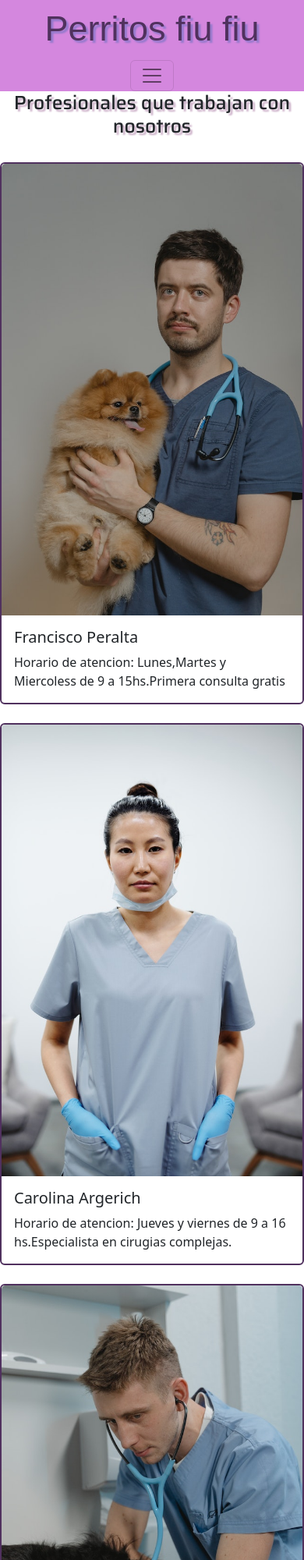
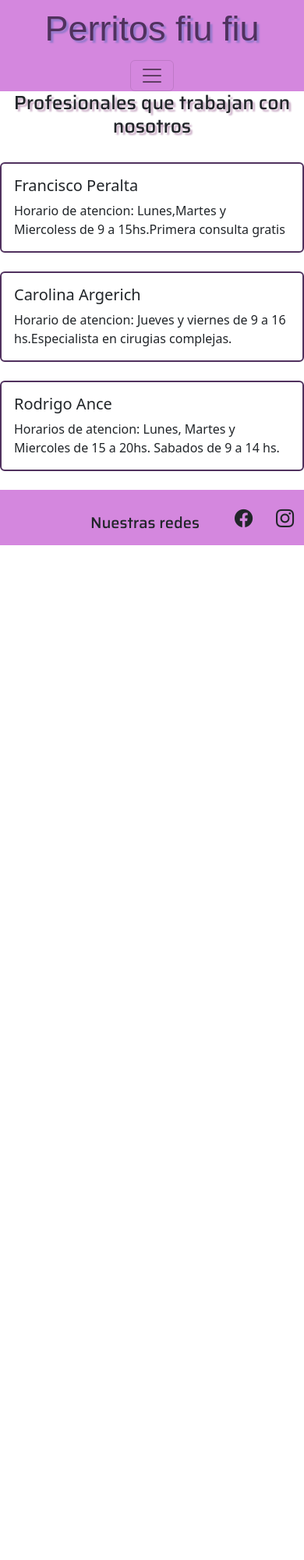
Before and after one commit to rociogan/galvan_proyectocoder, a plain HTML site: page pages/veterinaria.html in a window 390 px wide. Shown: the top 2000 px of the page at 78% size. After the commit the page ends 844 px from the top, so only its background shows below. Drawn offline with nearby package versions, Linux system fonts and the light colour scheme; a web font is replaced by a local one.

Commit message:
cambios en html nosotros y veterinaria para que sea mas optimo de manera resposive

```diff
--- a/pages/veterinaria.html
+++ b/pages/veterinaria.html
@@ -48,7 +48,7 @@
         <div class="row row-cols-1 row-cols-md-3 g-4 mt-2 mb-4">
             <div class="col">
               <div class="card h-100 borde-card-veterinarios">
-                <img src="../img/veterinario1.jpg" class="card-img-top" alt="Francisco Peralta veterinario">
+                <img src="../img/veterinario1.jpg" class="card-img-top d-none d-md-block" alt="Francisco Peralta veterinario">
                 <div class="card-body">
                   <h5 class="card-title">Francisco Peralta</h5>
                   <p class="card-text">Horario de atencion: Lunes,Martes y Miercoless de 9 a 15hs.Primera consulta gratis</p>
@@ -58,7 +58,7 @@
             </div>
             <div class="col">
               <div class="card h-100 borde-card-veterinarios">
-                <img src="../img/veterinaria2.jpg" class="card-img-top" alt="carolina argerich veterinaria">
+                <img src="../img/veterinaria2.jpg" class="card-img-top d-none d-md-block" alt="carolina argerich veterinaria">
                 <div class="card-body">
                   <h5 class="card-title">Carolina Argerich</h5>
                   <p class="card-text">Horario de atencion: Jueves y viernes de 9 a 16 hs.Especialista en cirugias complejas.</p>
@@ -68,7 +68,7 @@
             </div>
             <div class="col">
               <div class="card h-100 borde-card-veterinarios">
-                <img src="../img/veterinario3.jpg" class="card-img-top" alt="Rodrigo ance veterinario">
+                <img src="../img/veterinario3.jpg" class="card-img-top d-none d-md-block" alt="Rodrigo ance veterinario">
                 <div class="card-body">
                   <h5 class="card-title">Rodrigo Ance</h5>
                   <p class="card-text">Horarios de atencion: Lunes, Martes y Miercoles de 15 a 20hs. Sabados de 9 a 14 hs.</p>
```
Also changed, not shown: pages/nosotros.html (+1 -1 lines).
